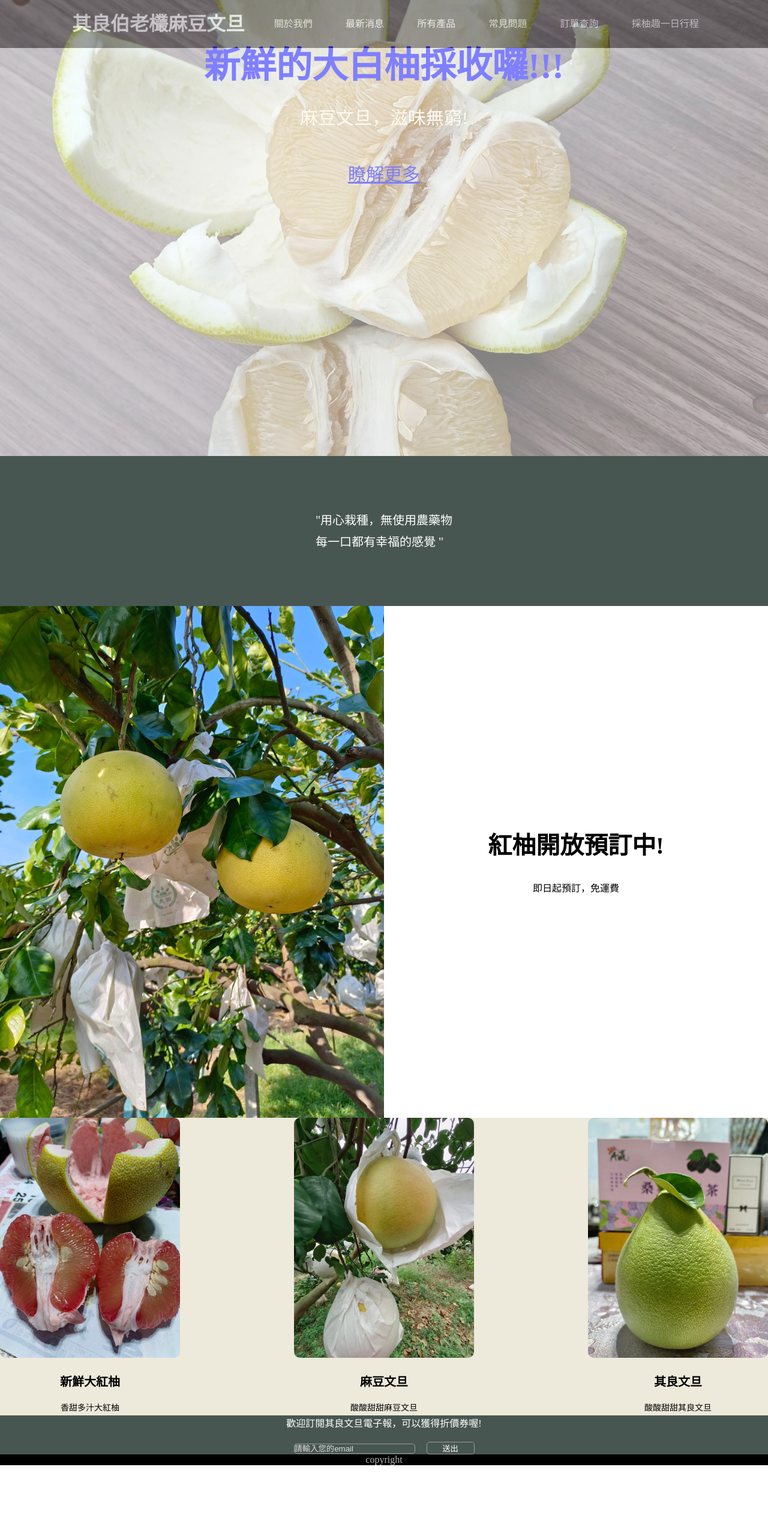
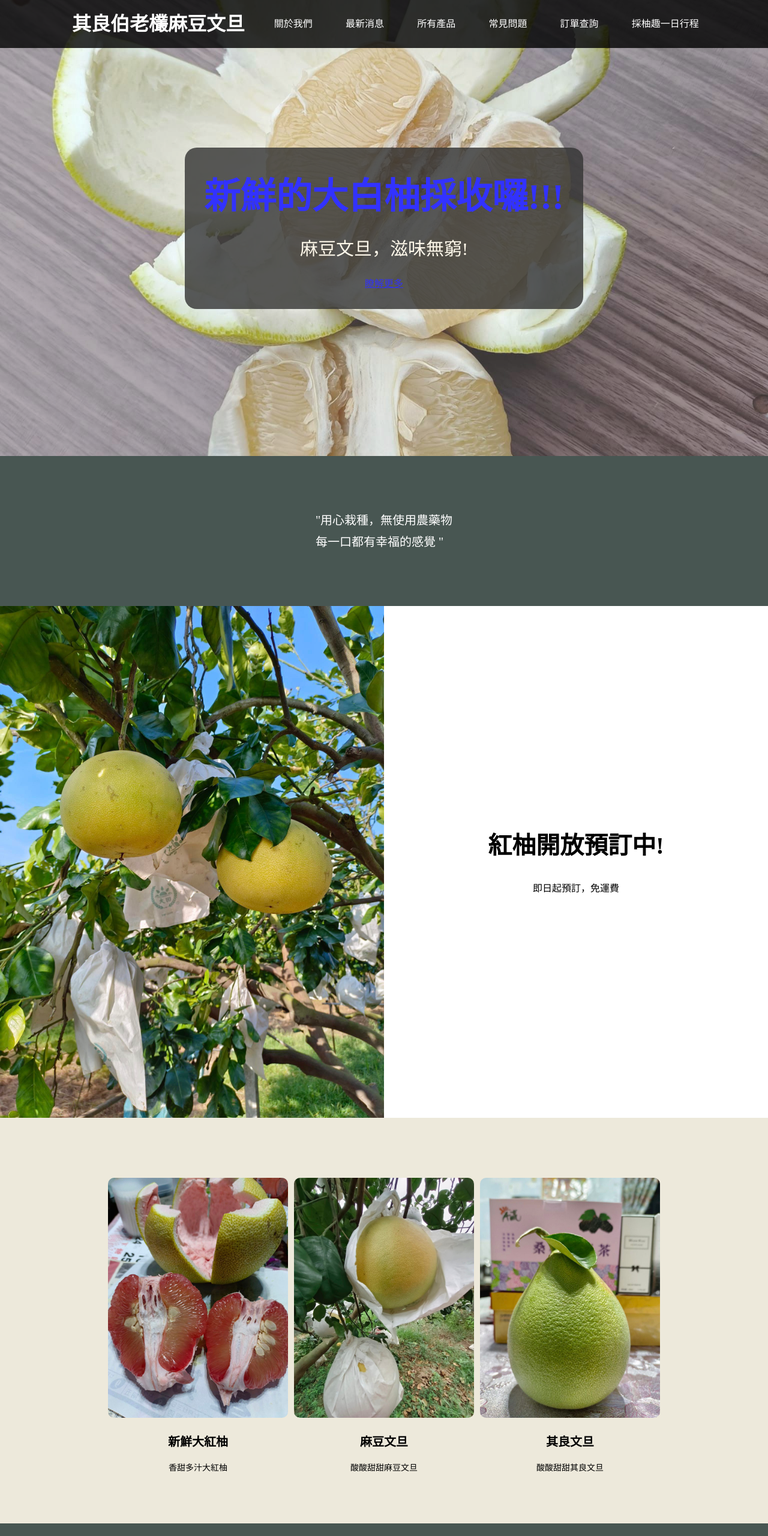
Before and after one commit to Ina880/Pomelo, a plain HTML site: page index.html in a window 1280 px wide. Shown: the top 2560 px of the page at 60% size. Before the commit the page ends 2442 px from the top, so only its background shows below. Drawn offline with Linux system fonts and the light colour scheme.

Commit message:
修改首頁

```diff
--- a/index.html
+++ b/index.html
@@ -22,53 +22,60 @@
             </ul>
         </nav>
     </header>
+
     <main>
-        <section id="bg" class="news">
-            <h2 style>新鮮的大白柚採收囉!!!</h2>
+        <section id="bg">
+            <div class="news">
+                <h2>新鮮的大白柚採收囉!!!</h2>
                 <p>麻豆文旦，滋味無窮! </p>
-            <p><a href="#">瞭解更多</a></p>
+                <a href="#">瞭解更多</a>
+            </div>
         </section>
+
         <section class="slogan">
             <blockquote>"用心栽種，無使用農藥物 <br>每一口都有幸福的感覺 "</blockquote>
         </section>
+
         <section class="shop">
-            <img src="./pics/柚子1.jpg" width="50%" height="50%" alt="文旦">
-
+            <img src="./pics/柚子1.jpg" alt="文旦">
             <div class="info">
                 <h2>紅柚開放預訂中!</h2>
                 <p>即日起預訂，免運費<br></p>
                 <div>
         </section>
+
         <section class="product">
             <div>
-                <img src="./pics/紅柚1.jpg"  alt="紅柚">
+                <img src="./pics/紅柚1.jpg" alt="紅柚">
                 <h3>新鮮大紅柚</h3>
                 <p>香甜多汁大紅柚</p>
             </div>
             <div>
-                    <img src="./pics/柚子4.jpg"  alt="白柚1">
+                <img src="./pics/柚子4.jpg" alt="白柚1">
                 <h3>麻豆文旦</h3>
                 <p>酸酸甜甜麻豆文旦</p>
             </div>
             <div>
-                        <img src="./pics/柚子5.jpg"  alt="白柚2">
+                <img src="./pics/柚子5.jpg" alt="白柚2">
                 <h3>其良文旦</h3>
                 <p>酸酸甜甜其良文旦</p>
             </div>
         </section>
+
         <section class="newsletter">
             <p>歡迎訂閱其良文旦電子報，可以獲得折價券喔!</p>
             <form>
                 <input type="email" placeholder="請輸入您的email" required>
                 <button type="submit">送出</button>
             </form>
+        </section>
 
+    </main>
 
-        </section>
-    </main>
     <footer>
         copyright
     </footer>
+
 </body>
 
 </html>
--- a/style.css
+++ b/style.css
@@ -4,14 +4,15 @@
 }
 
 header {
-    background-color: rgba(35,28,26,0.8);
+    background-color: rgba(0, 0, 0, 0.8);
     height: 80px;
     width: 100%;
     position: fixed;
+    z-index: 2;
 }
 
 h1 {
-    color: white;
+    color: #fff;
 }
 
 header ul {
@@ -31,7 +32,6 @@ h1 {
 header li {
     display: inline;
     margin-right: 4vw;
-
 }
 
 header a {
@@ -44,143 +44,162 @@ header a:hover {
 }
 
 .news {
-    background-color: antiquewhite;
+    background-color: rgba(0, 0, 0, 0.8);
     color: blue;
-    height: 95vh;
+    width: 600px;
+    padding: 32px;
+    border-radius: 20px;
+    margin-left: auto;
+    margin-right: auto;
+    text-align: center;
+}
+
+#bg {
+    background-image: url("/pics/柚子2.jpg");
     background-repeat: no-repeat;
     background-size: cover;
     background-position: center;
+    opacity: 0.8;
     display: flex;
-    flex-direction:column;
-    align-items:center;
-    justify-items:center;
+    align-items: center;
+    justify-content: center;
+    height: 95vh;
 }
 
-#bg {
-    background-image: url("./pics/柚子2.jpg");
-    opacity: 0.5;
-}
-
-.news h2  {
-    font-size:60px;
-    margin-top: 60px;
+.news h2 {
+    font-size: 60px;
 }
 
 .news p {
-    color:#FEF7E6;
-    font-size:30px;
-    margin:25px 0;
+    color: #FEF7E6;
+    font-size: 30px;
+    margin: 25px 0;
 }
 
 .new a {
-    color:white;
-    text-decoration:none;
+    color: white;
+    text-decoration: none;
     border: 1px solid #ACACAC;
-    padding:10px 20px;
-    border-radius:5px;
+    padding: 10px 20px;
+    border-radius: 5px;
 }
 
- .slogan
- {
-    background-color:#485652;
-    color:white;
+.slogan {
+    background-color: #485652;
+    color: white;
     height: 250px;
-    display:flex;
-    justify-content:center;
-    align-items:center;
-    font-size:20px;
-    line-height:1.8em;
-}
-footer
-{
-   background-color:#000000;
-   color:#B7B7B7;
-   height:60 px;
-   display:flex;
-   justify-content:center;
-   align-items:center;
-
+    display: flex;
+    justify-content: center;
+    align-items: center;
+    font-size: 20px;
+    line-height: 1.8em;
 }
 
-.shop{
-
-    display:flex;
-
+.shop img {
+    width: 50%;
 }
 
-.shop img{
-    width:50%;
+footer {
+    background-color: #000000;
+    color: #B7B7B7;
+    height: 60px;
+    display: flex;
+    justify-content: center;
+    align-items: center;
 }
 
-.info{
-    width:50%;
-    background-color:white;
+.shop {
+    display: flex;
+}
+
+.shop img {
+    width: 50%;
+}
+
+.info {
+    width: 50%;
+    background-color: white;
     display: flex;
     flex-direction: column;
     align-items: center;
     justify-content: center;
 }
-.info h2{
+
+.info h2 {
     font-size: 40px;
     margin-bottom: 30px;
 }
-.info p{
+
+.info p {
     text-align: center;
     line-height: 2em;
 }
-.product{
+
+.product {
     display: flex;
-    background-color:#ede9db;
-    justify-content:space-between;
+    background-color: #ede9db;
+    justify-content: space-between;
     align-items: center;
-    padding: 100px 180px 80 px;
+    padding: 100px 180px 80px;
 }
-.product div{
+
+.product div {
     width: 300px;
     text-align: center;
 }
-.product img{
+
+.product img {
     width: 100%;
     border-radius: 10px;
 }
-.product h3{
+
+.product h3 {
     font-size: 20px;
     margin: 20px 0;
 }
-.product p{
+
+.product p {
     font-size: 14px;
     line-height: 1.6em;
 }
-.newsletter{
-    background-color:#485652;
+
+.newsletter {
+    background-color: #485652;
     color: white;
-    padding: 60 px 0;
+    padding: 60px;
     display: flex;
     flex-direction: column;
     align-items: center;
 }
-.newsletter p{
+
+.newsletter p {
     margin-bottom: 20px;
 }
-.newsletter input, .newsletter button{
-    background-color:transparent;
-    color:white;
-    border:1px solid #949d9a ;
-    padding: 10 px;
+
+.newsletter input,
+.newsletter button {
+    background-color: transparent;
+    color: white;
+    border: 1px solid #949d9a;
+    padding: 10px;
     border-radius: 5px;
 }
-.newsletter input{
+
+.newsletter input {
     width: 200px;
     margin-right: 15px;
 }
-.newsletter button{
+
+.newsletter button {
     width: 80px;
     cursor: pointer;
 }
-input::placeholder{
+
+input::placeholder {
     color: #DDDDDD;
 }
-input:focus{
+
+input:focus {
     outline: none;
     border-color: #E0E9A3;
 }
```
Lines whose indentation alone changed are shown as unchanged.
